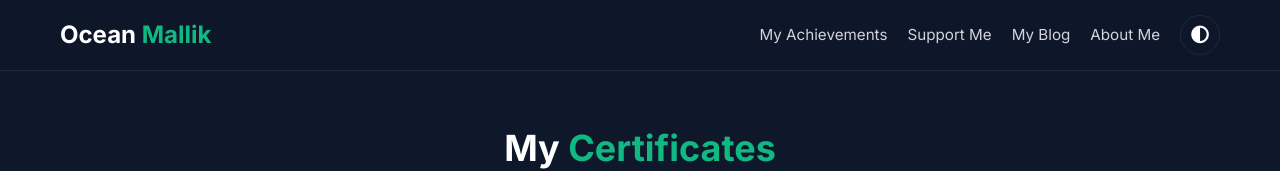
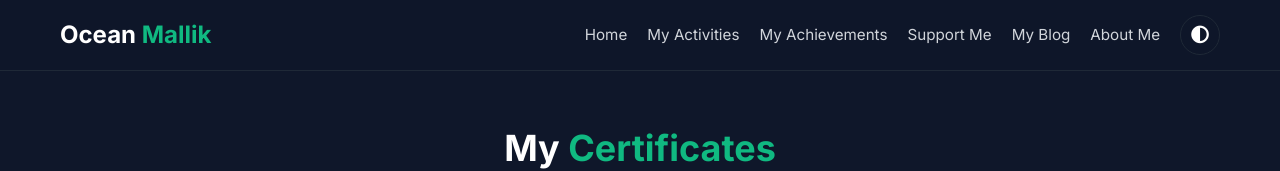
Before and after one commit to oceanmallik/oceanmallik.github.io, a plain HTML site: page achievements/index.html in a window 1280 px wide. Shown: the top 171 px of the page. Drawn offline with Linux system fonts and the light colour scheme.

Commit message:
Add missing navigation links in index.html
Added missing navigation links for Home and My Activities.

```diff
--- a/achievements/index.html
+++ b/achievements/index.html
@@ -23,6 +23,11 @@
 
             <div class="nav-right">
                 <ul class="nav-links">
+                    <!-- ADDED MISSING LINKS START -->
+                    <li><a href="../index.html">Home</a></li>
+                    <li><a href="../index.html#activities">My Activities</a></li>
+                    <!-- ADDED MISSING LINKS END -->
+
                     <li><a href="#">My Achievements</a></li>
 
                     <!-- UPDATED LINK: Pointing up one level then to support folder -->
```
